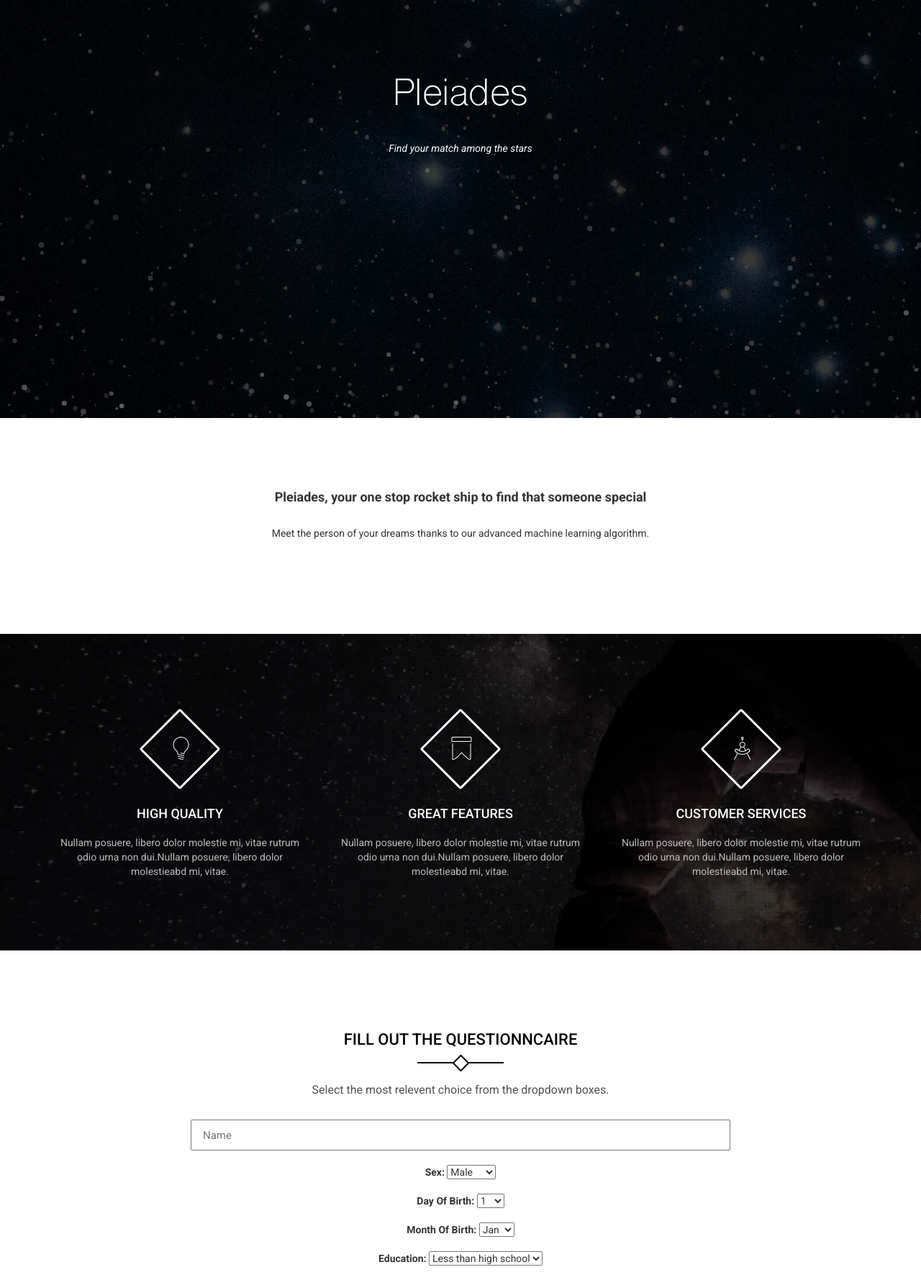
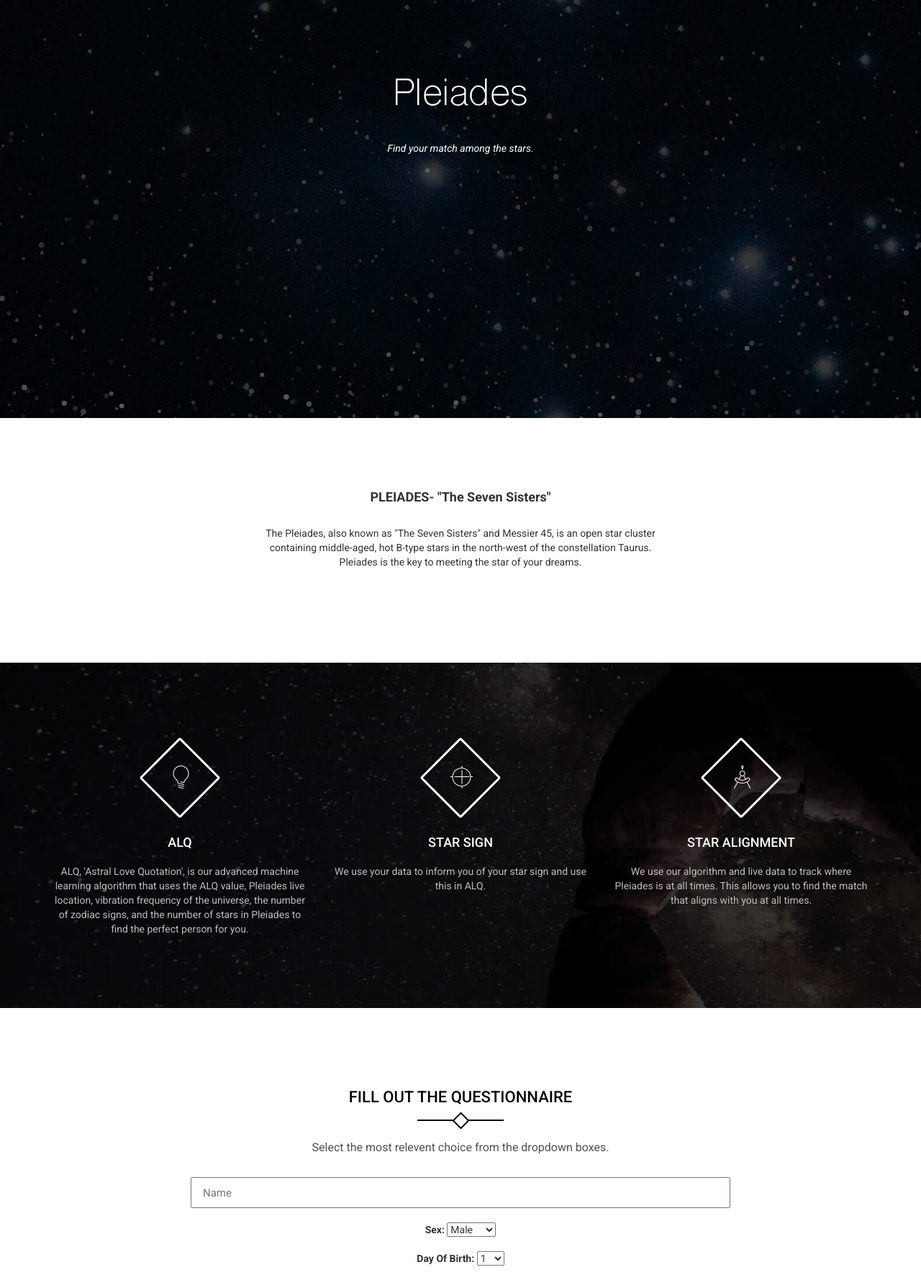
Before and after one commit to ColeH02/Pleiades, a Flask app: page / in a window 1280 px wide. Shown: the part 219-1998 px from the top of the page at 72% size. Run offline with Flask 2, Linux system fonts and the light colour scheme; parts of the project's set-up code (start-up, migrations or seed data) failed here and were passed over; some libraries are stand-ins or nearby versions.

Commit message:
Home Page, Completed

```diff
--- a/main/templates/index.html
+++ b/main/templates/index.html
@@ -9,7 +9,7 @@
 	<head>
         <meta charset="utf-8">
         <meta name="viewport" content="width=device-width, initial-scale=1">
-        <title>Indus HTML5 Free Responsive Template | Template stock</title>
+        <title>Pleiades</title>
 
         <link rel="stylesheet" type="text/css" href="../static/css/bootstrap.min.css" />
         <link rel="stylesheet" type="text/css" href="../static/css/et-lineicon.css" />
@@ -42,7 +42,7 @@
                         <div class="row">
                             <div class="logo">
                                 <img src="../static/images/logo.png" alt="logo">
-                                <p>Find your match among the stars</p>
+                                <p>Find your match among the stars.</p>
                             </div>
                         </div>
                         <div class="row">
@@ -62,8 +62,9 @@
                 <div class="row text-center">
                     <div class="col-md-6 col-md-offset-3 col-sm-8 col-sm-offset-2">
                         <div class="main_content">
-                            <h4><strong>Pleiades, your one stop rocket ship to find that someone special</strong></h4>
-                            <p>Meet the person of your dreams thanks to our advanced machine learning algorithm.</p>
+                            <h4><strong>PLEIADES- "The Seven Sisters"</strong></h4>
+                            <p>The Pleiades, also known as "The Seven Sisters" and Messier 45, is an open star cluster containing middle-aged, hot B-type stars in the north-west of the constellation Taurus.
+                                Pleiades is the key to meeting the star of your dreams.</p>
 
                         </div>
                     </div>
@@ -81,22 +82,24 @@
                     <div class="col-lg-4 col-md-4">
                         <div class="features-box">
                             <div class="open-overlay"><i class="icon-lightbulb"></i></div>
-                            <h4>High Quality</h4>
-                            <p>Nullam posuere, libero dolor molestie mi, vitae rutrum odio urna non dui.Nullam posuere, libero dolor molestieabd mi, vitae.</p>
+                            <h4>ALQ</h4>
+                            <p>ALQ, 'Astral Love Quotation', is our advanced machine learning algorithm that uses the ALQ value, Pleiades live location, vibration frequency of the universe,
+                                the number of zodiac signs, and the number of stars in Pleiades to find the perfect person for you.</p>
                         </div>
                     </div>
                     <div class="col-lg-4 col-md-4">
                         <div class="features-box">
-                            <div class="open-overlay"><i class="icon-ribbon"></i></div>
-                            <h4>Great Features</h4>
-                            <p>Nullam posuere, libero dolor molestie mi, vitae rutrum odio urna non dui.Nullam posuere, libero dolor molestieabd mi, vitae.</p>
+                            <div class="open-overlay"><i class="icon-scope"></i></div>
+                            <h4>Star Sign</h4>
+                            <p>We use your data to inform you of your star sign and use this in ALQ.</p>
                         </div>
                     </div>
                     <div class="col-lg-4 col-md-4">
                         <div class="features-box">
                             <div class="open-overlay"><i class="icon-circle-compass"></i></div>
-                            <h4>Customer Services</h4>
-                            <p>Nullam posuere, libero dolor molestie mi, vitae rutrum odio urna non dui.Nullam posuere, libero dolor molestieabd mi, vitae.</p>
+                            <h4>Star Alignment</h4>
+                            <p> We use our algorithm and live data to track where Pleiades is at all times. This allows you to
+                                find the match that aligns with you at all times.</p>
                         </div>
                     </div>
                 </div>
@@ -111,7 +114,7 @@
             <div class="container">
                 <div class="row">
                     <div class="col-lg-12 col-md-12">
-                        <h4>Fill out the Questionncaire</h4>
+                        <h4>Fill out the Questionnaire</h4>
                         <div class="line-separate line-white text-center"><span></span></div>
                         <p>Select the most relevent choice from the dropdown boxes.</p>
                     </div> <!-- end Our Location -->
```
